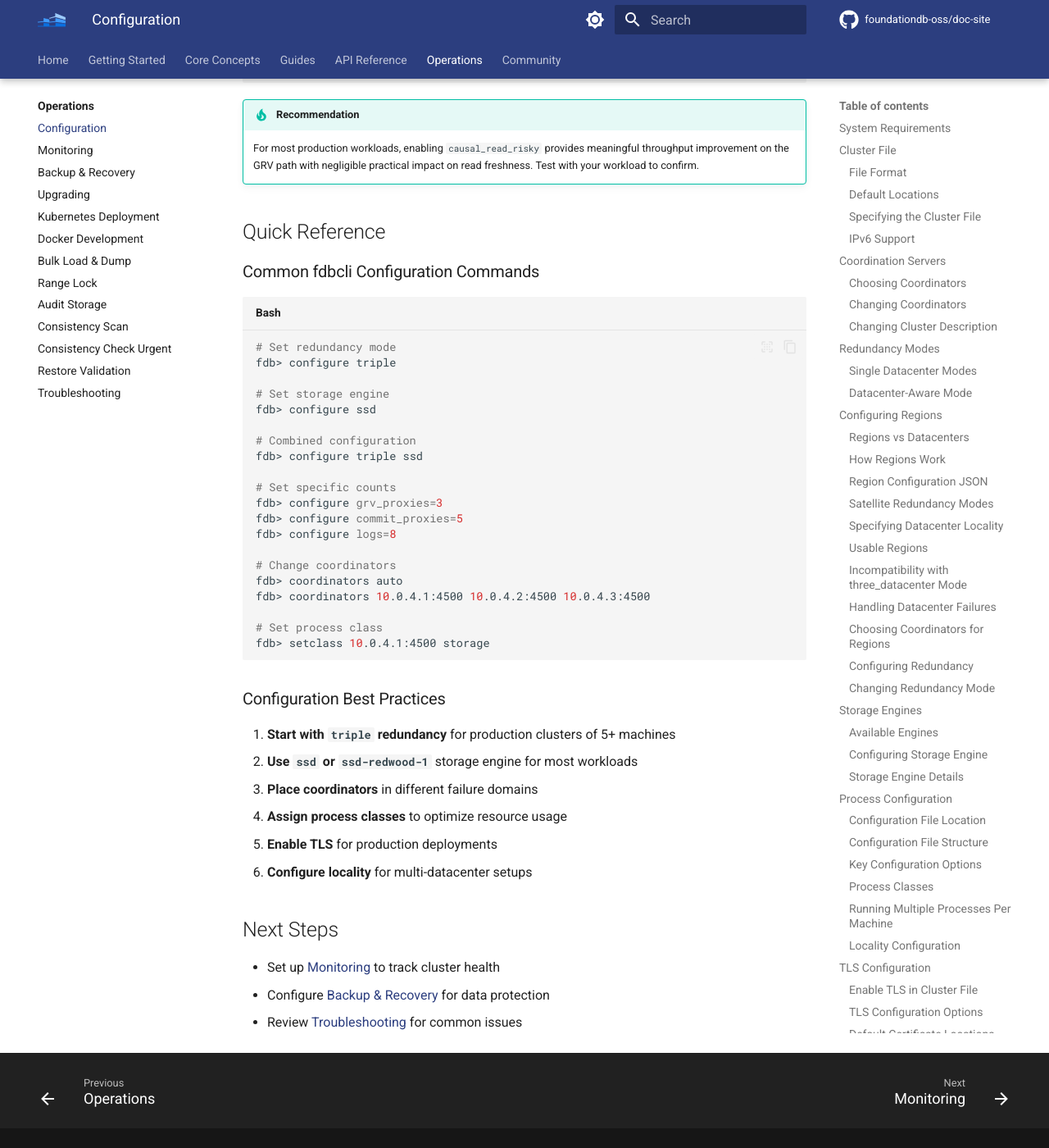
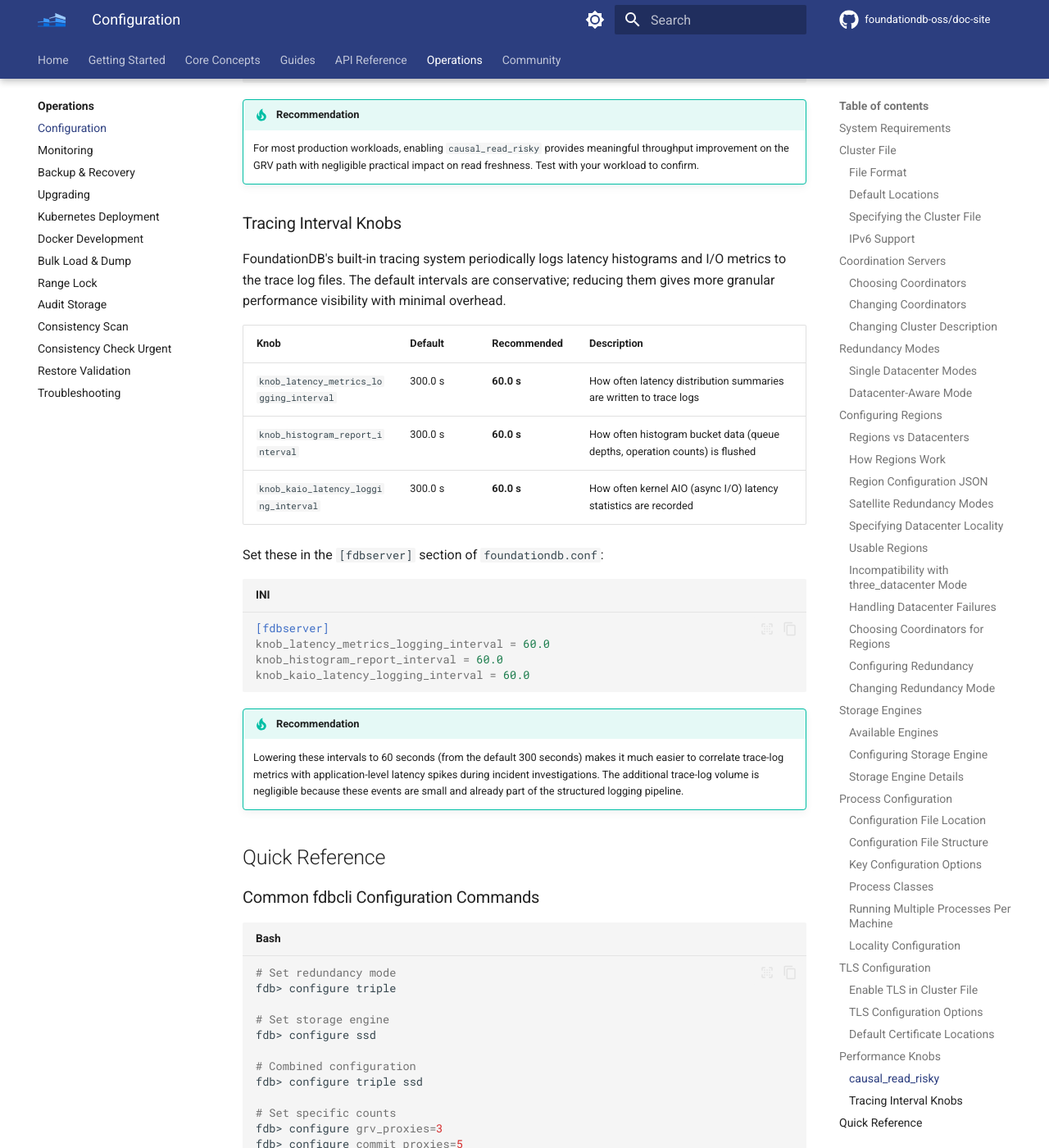
Before and after one commit to foundationdb-oss/doc-site, an MkDocs documentation site: the page built from docs/operations/configuration.md, in a window 1280 px wide and 1400 px high, scrolled down 16892 px. Shown: the whole window at 82% size. Built offline with MkDocs 1.6.1 and Material for MkDocs 9.7.7, drawn with Linux system fonts in a browser that asks for light colours; comment, search, counter and statistics services are not loaded; the version menu is left out.

Commit message:
docs: add tracing interval knobs configuration guide
Agent-Id: agent-67661ef7-47ae-44fb-99ea-6687f165692e
Linked-Note-Id: 15398523-fbf0-41ad-b94a-f52bbee364ef

````diff
--- a/docs/operations/configuration.md
+++ b/docs/operations/configuration.md
@@ -628,6 +628,28 @@ db.options.set_transaction_causal_read_risky()
 !!! tip "Recommendation"
     For most production workloads, enabling `causal_read_risky` provides meaningful throughput improvement on the GRV path with negligible practical impact on read freshness. Test with your workload to confirm.
 
+### Tracing Interval Knobs
+
+FoundationDB's built-in tracing system periodically logs latency histograms and I/O metrics to the trace log files. The default intervals are conservative; reducing them gives more granular performance visibility with minimal overhead.
+
+| Knob | Default | Recommended | Description |
+|------|---------|-------------|-------------|
+| `knob_latency_metrics_logging_interval` | 300.0 s | **60.0 s** | How often latency distribution summaries are written to trace logs |
+| `knob_histogram_report_interval` | 300.0 s | **60.0 s** | How often histogram bucket data (queue depths, operation counts) is flushed |
+| `knob_kaio_latency_logging_interval` | 300.0 s | **60.0 s** | How often kernel AIO (async I/O) latency statistics are recorded |
+
+Set these in the `[fdbserver]` section of `foundationdb.conf`:
+
+```ini
+[fdbserver]
+knob_latency_metrics_logging_interval = 60.0
+knob_histogram_report_interval = 60.0
+knob_kaio_latency_logging_interval = 60.0
+```
+
+!!! tip "Recommendation"
+    Lowering these intervals to 60 seconds (from the default 300 seconds) makes it much easier to correlate trace-log metrics with application-level latency spikes during incident investigations. The additional trace-log volume is negligible because these events are small and already part of the structured logging pipeline.
+
 ## Quick Reference
 
 ### Common fdbcli Configuration Commands
````
